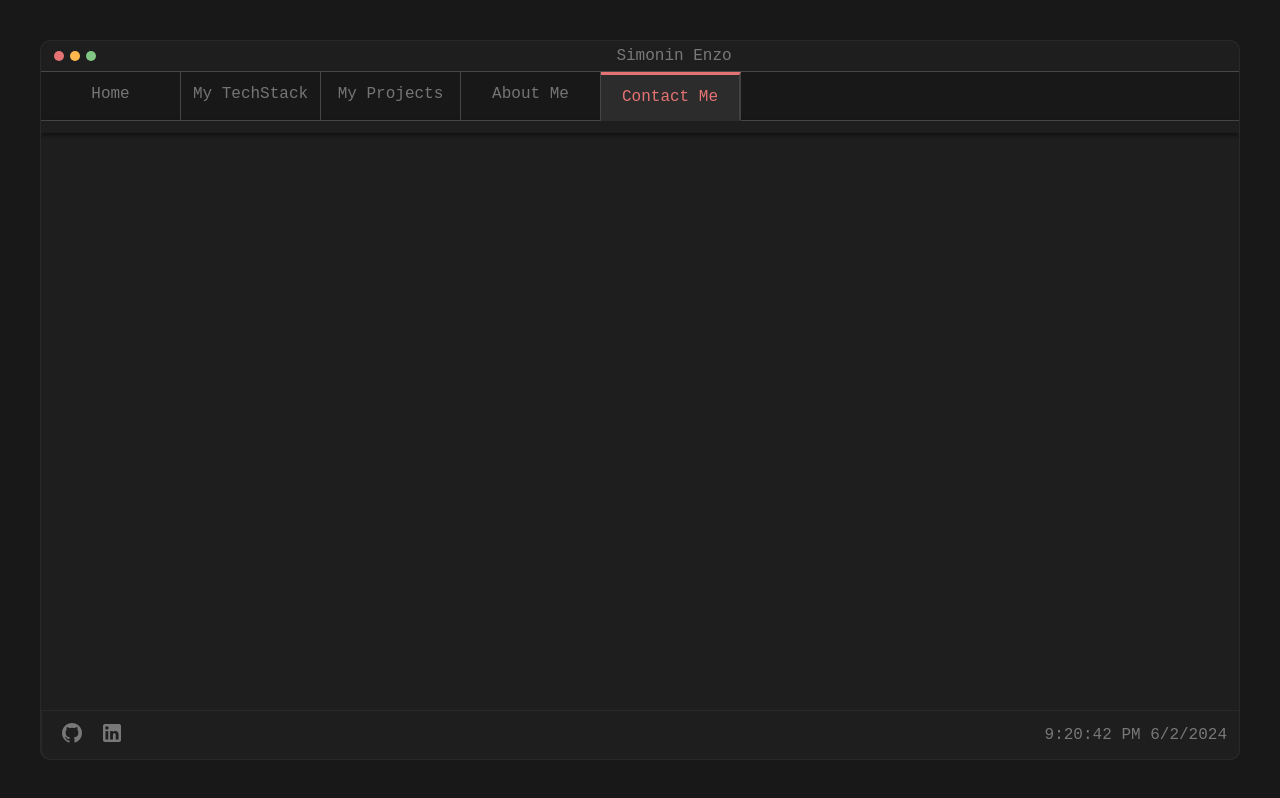
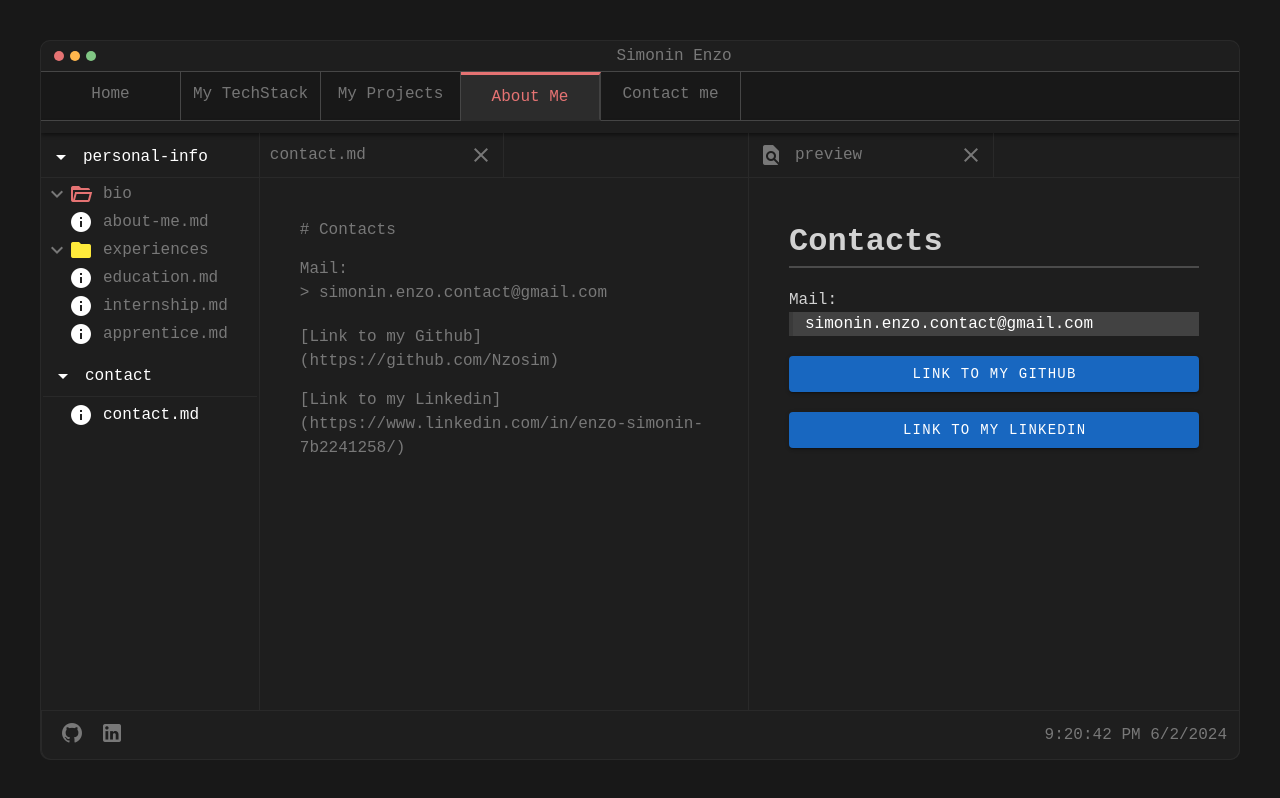
Before and after one commit to Nzosim/PortfolioVueJs, a Vue app: page /about/contact in a window 1280 px wide. Built offline with nearby package versions, Linux system fonts and the light colour scheme.

Commit message:
add redirect from contactme to contact page + change contact page design

```diff
--- a/src/components/About.vue
+++ b/src/components/About.vue
@@ -58,7 +58,12 @@
           <v-icon>{{ isContactOpen ? 'mdi-menu-down' : 'mdi-menu-right' }}</v-icon>
           <p>contact</p>
         </div>
-        <div v-if="isContactOpen" class="d-flex ml-6 mt-1" @click="pageName = 'contact'">
+        <div
+          v-if="isContactOpen"
+          class="d-flex ml-6 mt-1"
+          :class="{ 'text-white': pageName === 'contact' }"
+          @click="pageName = 'contact'"
+        >
           <v-icon color="white">mdi-information</v-icon>
           <p>contact.md</p>
         </div>
@@ -84,7 +89,10 @@ const isPersonalOpen = ref(true)
 const isBioOpen = ref(true)
 const isExperiencesOpen = ref(true)
 const isContactOpen = ref(true)
-const pageName = ref('about')
+
+const url = window.location.href
+const page = url.split('/').pop()
+const pageName = ref(page === 'contact' ? 'contact' : 'about')
 </script>
 
 <style>
--- a/src/components/Contact.vue
+++ /dev/null
@@ -1,12 +0,0 @@
-<template>
-  <div>Contact Me comming soon</div>
-</template>
-
-<style scoped>
-div {
-  font-size: 2em;
-  color: white;
-  text-align: center;
-  margin-top: 200px;
-}
-</style>
--- a/src/components/Header.vue
+++ b/src/components/Header.vue
@@ -13,16 +13,19 @@
   </div>
   <div class="header_mid" v-show="isMenuOpen">
     <a @click="page.length === 0" href="/" :class="{ selected: page.length === 0 }">Home</a>
-    <a @click="page = 'techstack'" href="techstack" :class="{ selected: page === 'techstack' }"
+    <a @click="page = 'techstack'" href="/techstack" :class="{ selected: page === 'techstack' }"
       >My TechStack</a
     >
-    <a @click="page = 'projects'" href="projects" :class="{ selected: page === 'projects' }"
+    <a @click="page = 'projects'" href="/projects" :class="{ selected: page === 'projects' }"
       >My Projects</a
     >
-    <a @click="page = 'about'" href="about" :class="{ selected: page === 'about' }">About Me</a>
-    <a @click="page = 'contact'" href="contact" :class="{ selected: page === 'contact' }"
-      >Contact Me</a
+    <a
+      @click="page = 'about'"
+      href="/about"
+      :class="{ selected: page === 'contact' || page === 'about' }"
+      >About Me</a
     >
+    <a @click="page = 'about'" href="/about/contact">Contact me</a>
     <div class="mid_empty"></div>
   </div>
   <hr class="header_bottom" />
--- a/src/components/about-pages/contact.vue
+++ b/src/components/about-pages/contact.vue
@@ -10,11 +10,9 @@
       <div>Mail:</div>
       <div>> simonin.enzo.contact@gmail.com</div>
 
-      <div class="mt-5">Linkedin:</div>
-      <div>> https://github.com/Nzosim</div>
+      <p class="mt-5">[Link to my Github](https://github.com/Nzosim)</p>
 
-      <div class="mt-5">Github:</div>
-      <div>> https://www.linkedin.com/in/enzo-simonin-7b2241258/</div>
+      <p>[Link to my Linkedin](https://www.linkedin.com/in/enzo-simonin-7b2241258/)</p>
     </div>
   </div>
   <div class="preview">
@@ -31,19 +29,25 @@
       <div class="mt-5">Mail:</div>
       <div class="pl-3 bg-grey-darken-3 border-s-lg">simonin.enzo.contact@gmail.com</div>
 
-      <div class="mt-5">Linkedin:</div>
-      <a
-        href="https://github.com/Nzosim"
-        class="pl-3 bg-grey-darken-3 border-s-lg text-yellow d-block"
-        >https://github.com/Nzosim</a
-      >
-
-      <div class="mt-5">Github:</div>
-      <a
-        href="https://github.com/Nzosim"
-        class="pl-3 bg-grey-darken-3 border-s-lg text-yellow d-block"
-        >https://www.linkedin.com/in/enzo-simonin-7b2241258/</a
-      >
+      <div class="btn_link">
+        <v-btn class="mt-5" color="primary" target="_blank" href="https://github.com/Nzosim"
+          >Link to my Github</v-btn
+        >
+        <v-btn
+          class="mt-5"
+          color="primary"
+          target="_blank"
+          href="https://www.linkedin.com/in/enzo-simonin-7b2241258/"
+          >Link to my Linkedin</v-btn
+        >
+      </div>
     </div>
   </div>
 </template>
+
+<style scoped>
+.btn_link {
+  display: flex;
+  flex-direction: column;
+}
+</style>
--- a/src/router/index.js
+++ b/src/router/index.js
@@ -3,7 +3,6 @@ import Homepage from '@/components/Homepage.vue'
 import TechStack from '@/components/TechStack.vue'
 import Projects from '@/components/Projects.vue'
 import About from '@/components/About.vue'
-import Contact from '@/components/Contact.vue'
 
 const router = createRouter({
   history: createWebHistory(import.meta.env.BASE_URL),
@@ -29,9 +28,9 @@ const router = createRouter({
       component: About
     },
     {
-      path: '/contact',
+      path: '/about/contact',
       name: 'contact',
-      component: Contact
+      component: About
     }
   ]
 })
```
